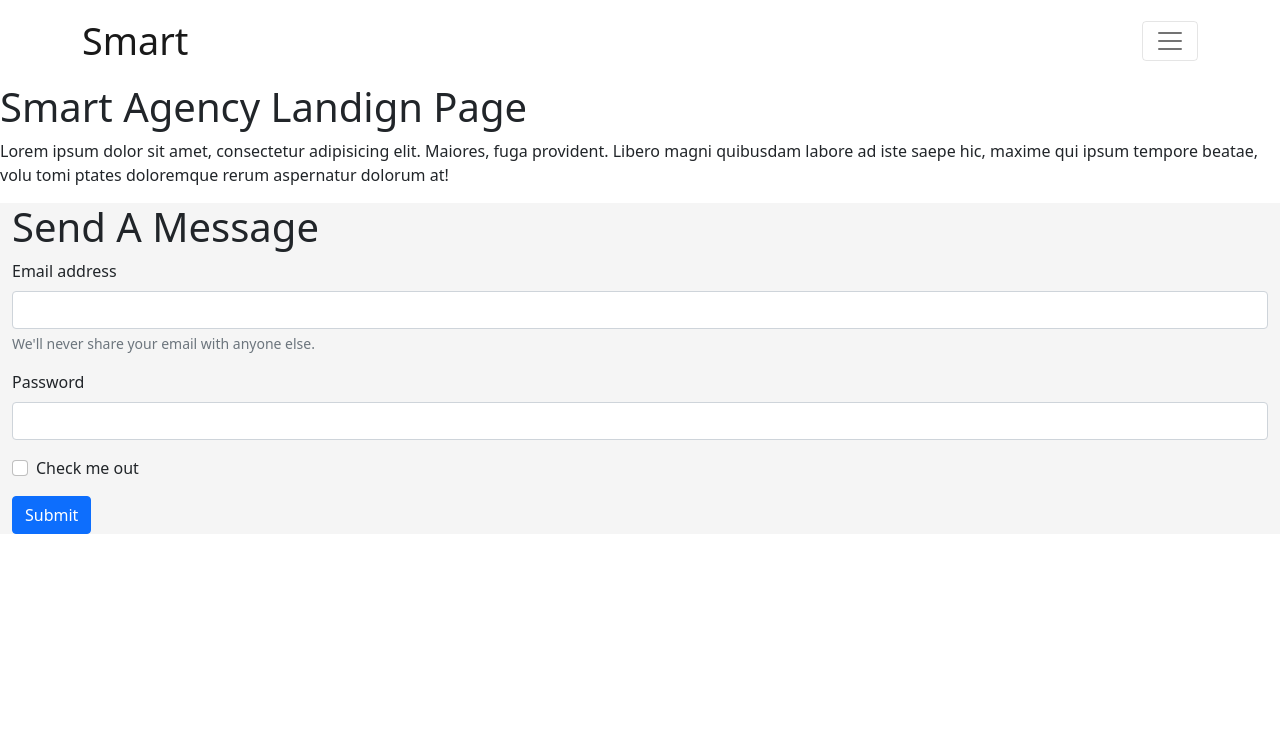
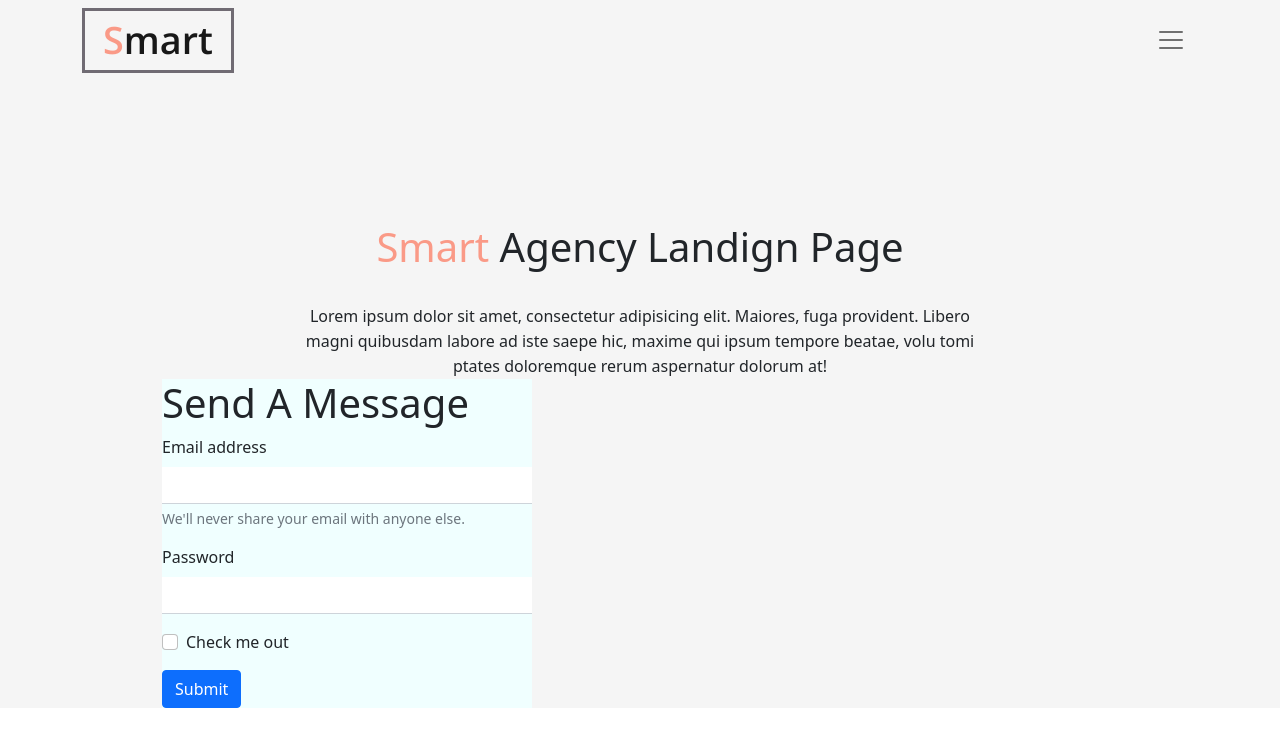
Before and after one commit to AlxMorgen/smart-agency-landing-page, a website: page index.html in a window 1280 px wide. Drawn offline with nearby package versions, Linux system fonts and the light colour scheme.

Commit message:
Обновил style

```diff
--- a/style.css
+++ b/style.css
@@ -1,3 +1,62 @@
+.navbar {
+    padding-bottom: 0px;
+    background: #f5f5f5;
+}
 .navbar-brand {
     font-size: 37.77px;
+    font-family: 'Open Sans', sans-serif;
+    font-weight: 600;
+    color: #6f6f6f;
+    border: 3px solid;
+    border-color: #706b73;
+    padding: 12px 18px;
+    line-height: 34.55px;
 }
+orange {
+    color: #fa9a87;
+}
+.navbar-toggler {
+    border: none;
+}
+.home {
+    background: #f5f5f5;
+    width: 100%;
+}
+.home-title {
+width: 100%;
+text-align: center;
+padding-top: 150px;
+}
+.text {
+    text-align: center;
+    width: 100%;
+    max-width: 710px;
+    padding: 25px 10px 0 10px;
+    margin: auto;
+    line-height: 25px;
+
+}
+.form-control {
+    border-top: 0;
+    border-left: 0;
+    border-right: 0;
+    border-radius: 0;
+}
+.message {
+    max-width: 370px;
+    margin-left: 150px;
+    margin-right: 150px;
+    max-width: 370px;
+    background-color: azure;
+}
+
+
+
+
+
+
+@media (max-width: 700px) {
+.message {
+    margin: auto;
+}
+}
```
